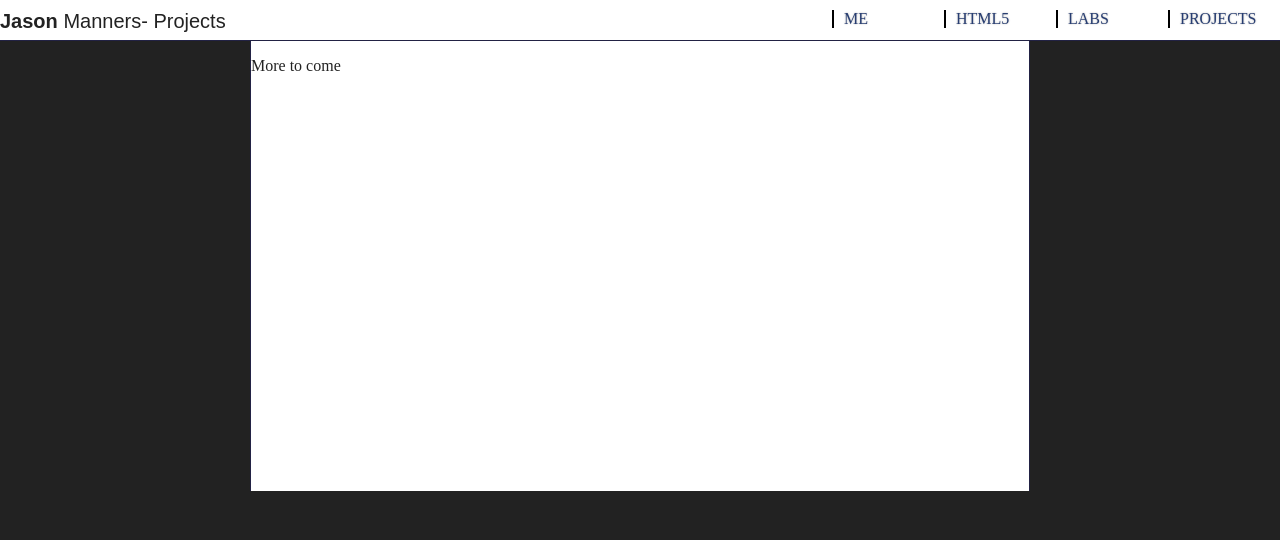
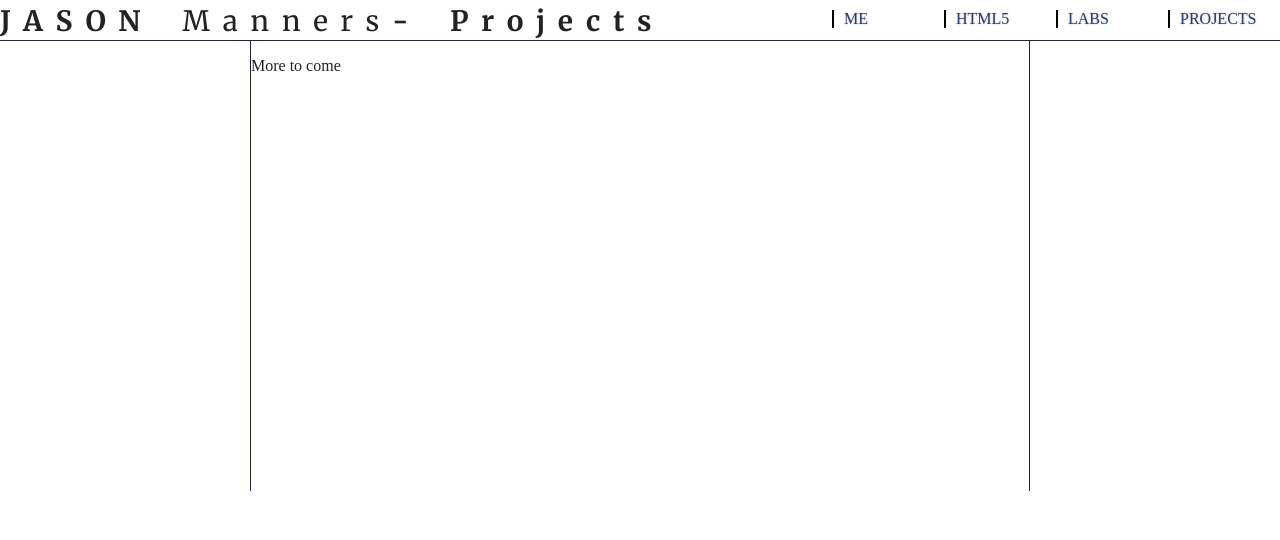
Before and after one commit to wheeyls/jasonmanners.github.com, a PHP site: page /projects/index.html in a window 1280 px wide. Shown: the top 540 px of the page. Run offline with PHP 8.4, Linux system fonts and the light colour scheme.

Commit message:
Added picture..did it work?

```diff
--- a/projects/css/styles.css
+++ b/css/styles.css
@@ -1,5 +1,5 @@
 body {
-    background: none repeat scroll 0 0 #222222;
+    background: none repeat scroll 0 0 #FFFFFF;
     color: #222222;
     margin: 0 auto;
 }
@@ -47,12 +47,21 @@ header nav a:hover {
 }
 
 .title {
-  font: 20px Arial,Verdana,serif;
+  font-family: 'Merriweather', serif;
+  font-size: 28px;
+  font-style: normal;
+  font-weight: 700;
+  text-shadow: none;
+  text-decoration: none;
+  letter-spacing: 0.456em;
+  word-spacing: 0.346em;
+  line-height: 0.82;
   float: left;
 }
 
 .fat {
   font-weight:bold;
+  text-transform: uppercase;
 }
 
 .skinny {
--- a/index.html
+++ b/index.html
@@ -19,6 +19,7 @@
   <div id="container">
     <div id="content">
       <p>More to come</p>
+      <img src="media/pacmoon.png"/>
     </div>
   </div>
 </body>
--- a/projects/index.html
+++ b/projects/index.html
@@ -2,6 +2,7 @@
 <html>
 <head>
   <link rel="stylesheet" href="css/styles.css" />
+  <link  href="http://fonts.googleapis.com/css?family=Merriweather:300,regular,700,900" rel="stylesheet" type="text/css" >
   <title>Jason Manners - Projects</title>
 </head>
 <body>
```
